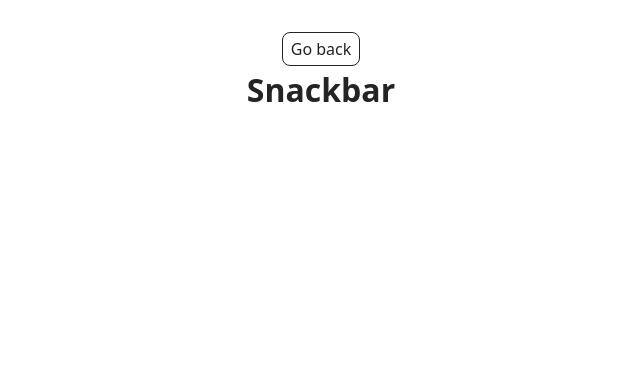
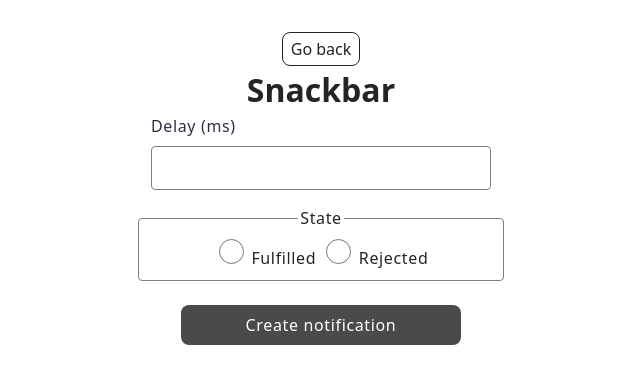
Before and after one commit to Andrew1224Reznik/goit-js-hw-10, a website built with Vite: page src/2-snackbar.html in a window 1280 px wide. Shown: the whole page, without its empty margins (319-959 px from the left). Built offline with nearby package versions, Linux system fonts and the light colour scheme.

Commit message:
snackbar init

```diff
--- a/src/2-snackbar.html
+++ b/src/2-snackbar.html
@@ -12,6 +12,37 @@
       <div class="container">
         <a class="back-link" href="./index.html">Go back</a>
         <h1 class="main-title">Snackbar</h1>
+        <form class="form">
+          <div class="form-group">
+            <label for="delay" class="label-delay">Delay (ms)</label>
+            <input id="delay" type="number" name="delay" required />
+          </div>
+          <fieldset class="fieldset">
+            <legend>State</legend>
+            <label>
+              <input
+                class="input-set"
+                type="radio"
+                name="state"
+                value="fulfilled"
+                required
+              />
+              Fulfilled
+            </label>
+            <label>
+              <input
+                class="input-set"
+                type="radio"
+                name="state"
+                value="rejected"
+                required
+              />
+              Rejected
+            </label>
+          </fieldset>
+
+          <button class="btn-msg" type="submit">Create notification</button>
+        </form>
       </div>
     </main>
     <script type="module" src="./js/2-snackbar.js"></script>
--- a/src/css/styles.css
+++ b/src/css/styles.css
@@ -128,3 +128,105 @@
   color: #2e2f42;
   display: block;
 }
+
+/* Form */
+
+.form {
+  display: flex;
+  align-items: center;
+  flex-direction: column;
+}
+
+.label-delay {
+  margin-bottom: 8px;
+  font-family: var(--font-family);
+  font-weight: 400;
+  font-size: 16px;
+  line-height: 150%;
+  letter-spacing: 0.04em;
+  color: #2e2f42;
+}
+
+.form-group {
+  display: flex;
+  flex-direction: column;
+  align-items: flex-start;
+}
+
+#delay {
+  margin-bottom: 16px;
+  border: 1px solid #808080;
+  border-radius: 4px;
+  width: 320px;
+  height: 40px;
+  padding-left: 16px;
+  outline: none;
+  font-size: 16px;
+}
+
+.fieldset {
+  width: 100%;
+  font-family: var(--font-family);
+  font-weight: 400;
+  font-size: 16px;
+  line-height: 150%;
+  letter-spacing: 0.04em;
+  border-color: #000;
+  border: 1px solid #808080;
+  border-radius: 4px;
+}
+
+.input-set {
+  appearance: none;
+  -webkit-appearance: none;
+  border: 1px solid #757575;
+  border-radius: 50%;
+  width: 25px;
+  height: 25px;
+  cursor: pointer;
+  position: relative;
+  transition: all 0.2s ease;
+}
+
+.input-set:checked {
+  border-color: #4a4a4a;
+  background-color: #fff;
+  position: relative;
+}
+
+.input-set:checked::after {
+  content: '';
+  position: absolute;
+  width: 15px;
+  height: 15px;
+  border-radius: 50%;
+  background-color: #4a4a4a;
+  top: 50%;
+  left: 50%;
+  transform: translate(-50%, -50%);
+}
+
+.btn-msg {
+  width: 280px;
+  height: 40px;
+  padding: 8px 16px;
+  border-radius: 8px;
+  background: #4a4a4a;
+  color: #fff;
+  border: none;
+  cursor: pointer;
+  font-family: var(--font-family);
+  font-weight: 500;
+  font-size: 16px;
+  line-height: 150%;
+  letter-spacing: 0.04em;
+
+  margin-top: 24px;
+  transition: background-color 0.3s ease, color 0.3s ease;
+}
+
+.btn-msg:hover,
+.btn-msg:focus {
+  background: #f2f2f2;
+  color: #000;
+}
```
